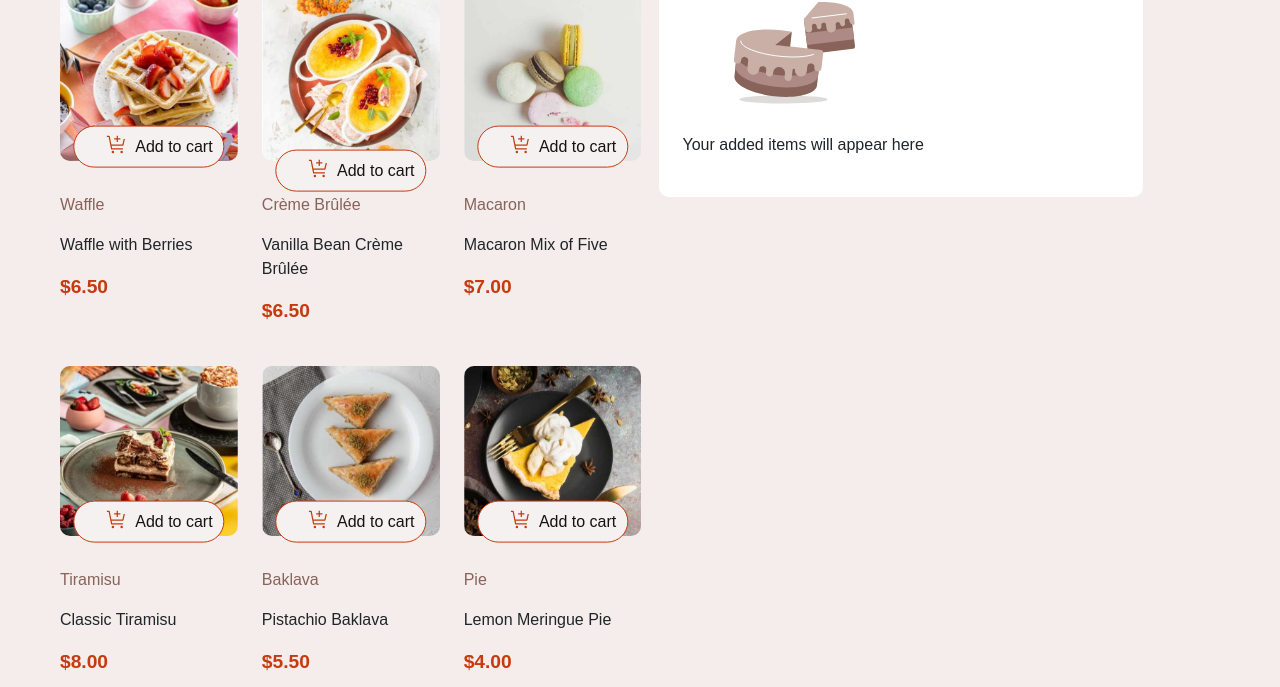
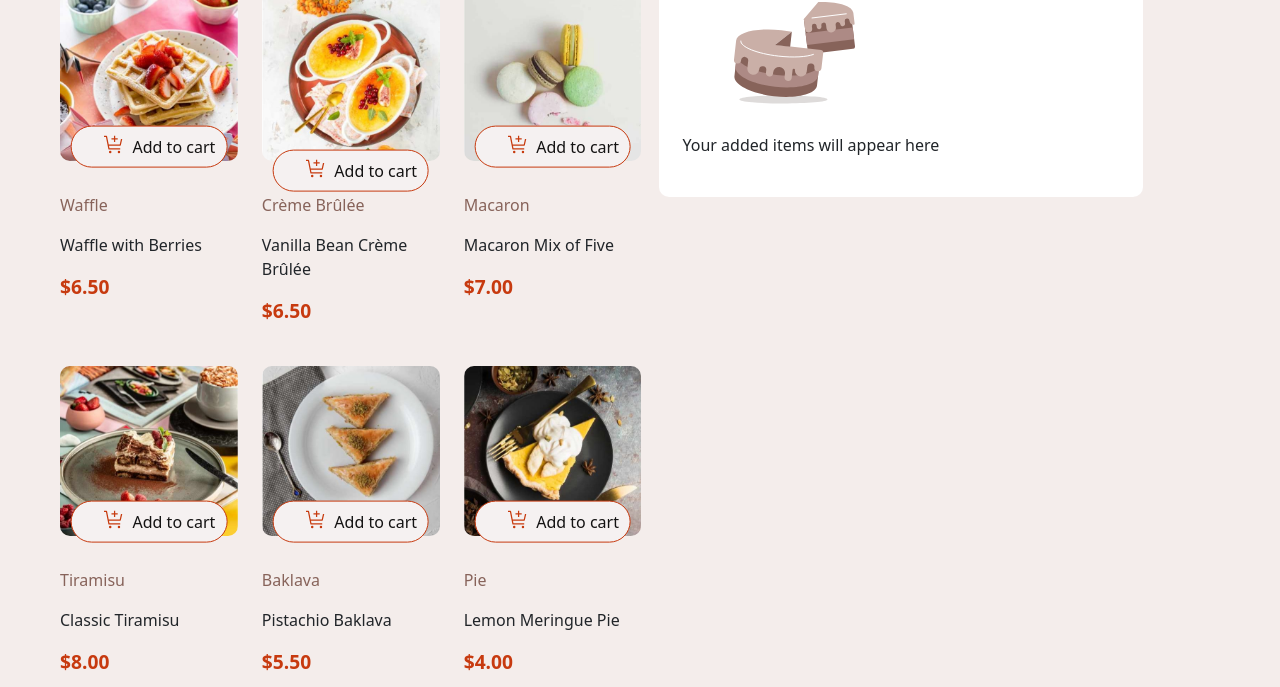
Before and after one commit to Rodney-Mokenyu/product-list-with-cart-main, a plain HTML site: page index.html in a window 1280 px wide. Shown: the part 113-800 px from the top of the page. Drawn offline with nearby package versions, Linux system fonts and the light colour scheme.

Commit message:
Update styles.css

```diff
--- a/styles.css
+++ b/styles.css
@@ -10,13 +10,14 @@ html, body {
 }
 
 body {
-    line-height: 1.5;
-    font-family: Arial, sans-serif;
+
+    font-family: 'Noto Sans', sans-serif;
     -webkit-font-smoothing: antialiased;
     -moz-osx-font-smoothing: grayscale;
     background-color: var(--color-rose-100);
     align-items: center;
     justify-content: center;
+
 }
 
 img, picture, video, canvas, svg {
@@ -75,9 +76,10 @@ picture + p {
 }
 
 .product-name {
-    font-weight: lighter;
+    font-weight: light;
     margin-top: 2rem;
     color: var(--color-rose-500);
+    font-size: 1rem;
 }
 .price {
     color: var(--color-red);
@@ -90,12 +92,12 @@ picture + p {
 .add-to-cart-button {
     display: flex;
     gap: 0.1rem;
-    padding: 0.5rem 2rem;
+    padding: 0.3rem 2rem;
     position: absolute;
     bottom: 0;
     left: 50%;
     font-size: 16px;
-    transform: translateX(-50%) translateY(-300%);
+    transform: translateX(-50%) translateY(-350%);
     background-color: rgba(245, 241, 241, 1.0);
     color: rgb(20, 19, 19);
     border-radius: 5px;
```
